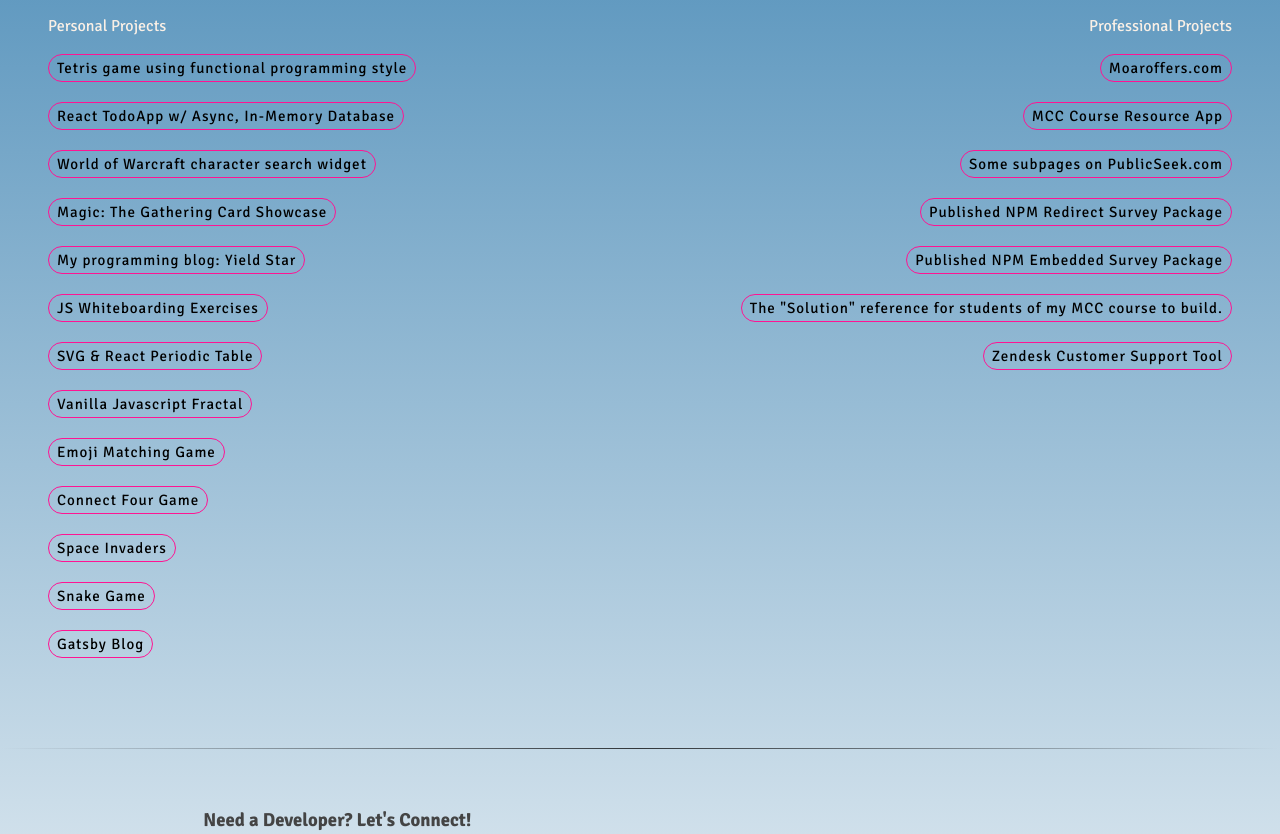
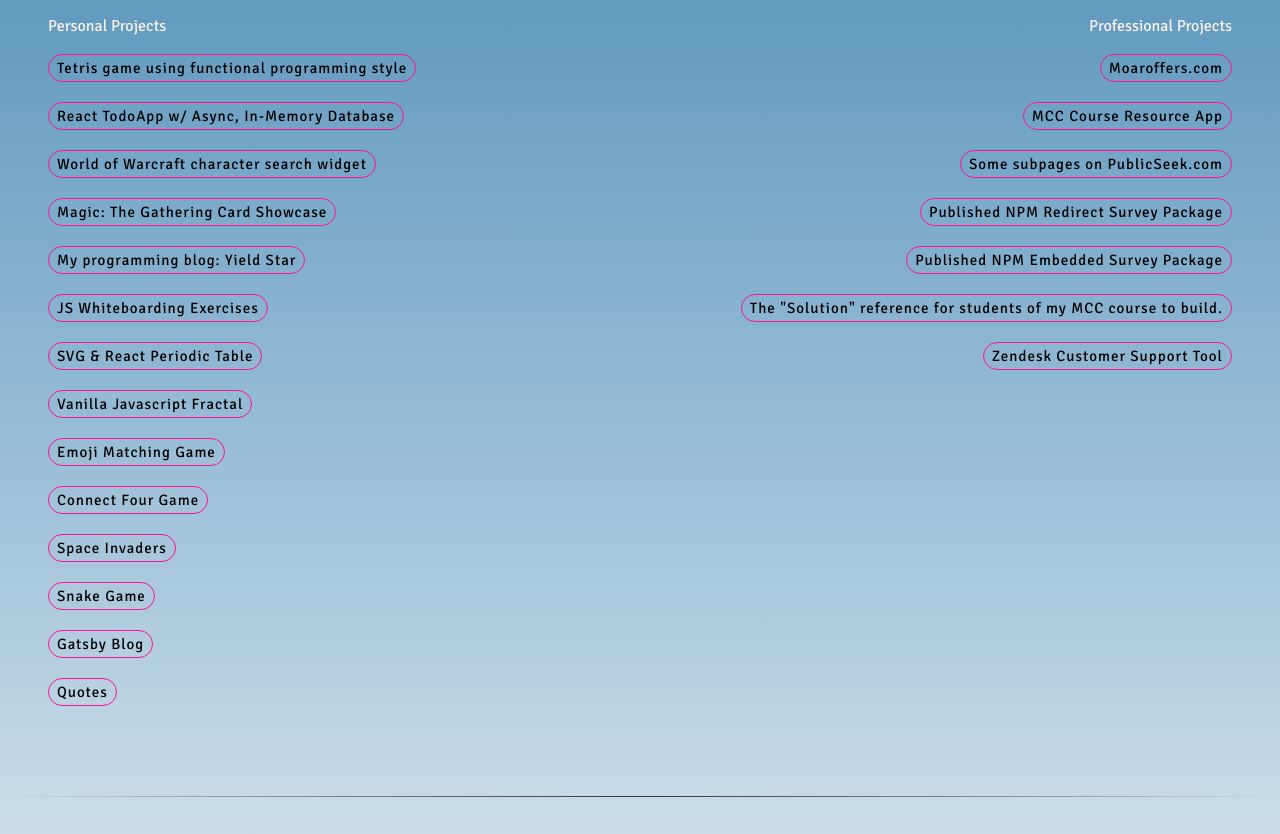
Before and after one commit to JamieVaughn/JamieVaughn.github.io, a website: page portfolio/index.html in a window 1280 px wide. Shown: the part 162-996 px from the top of the page. Drawn offline with Linux system fonts and the light colour scheme.

Commit message:
add link to quotes from index

```diff
--- a/portfolio/commonplace/quotes.js
+++ b/portfolio/commonplace/quotes.js
@@ -50,7 +50,6 @@
   'seagreen',
   'lightseagreen',
   'cornflowerblue',
-  'aquamarine',
   'slateblue',
   'tomato',
   'plum'
--- a/portfolio/index.html
+++ b/portfolio/index.html
@@ -116,6 +116,9 @@
                 <li>
                     <a href="https://wjv-gatsby.netlify.app/">Gatsby Blog</a>
                 </li>
+                <li>
+                    <a href="https://wjv.io/portfolio/commonplace">Quotes</a>
+                </li>
             </ul>
             <ul class='professional'>Professional Projects
                 <li>
```
